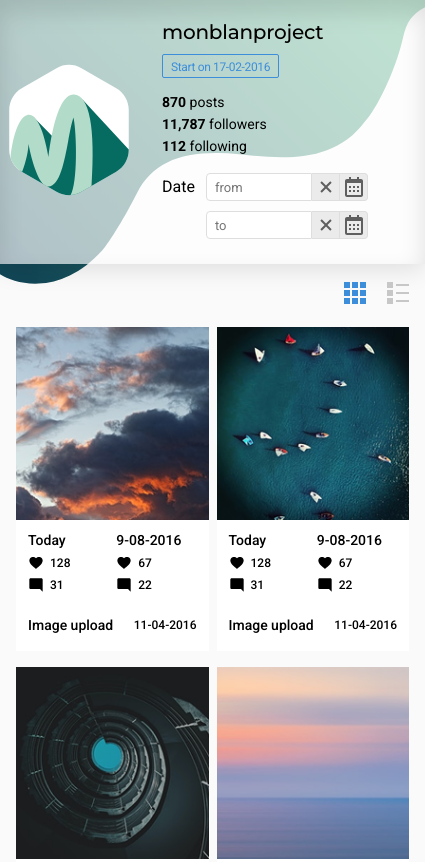
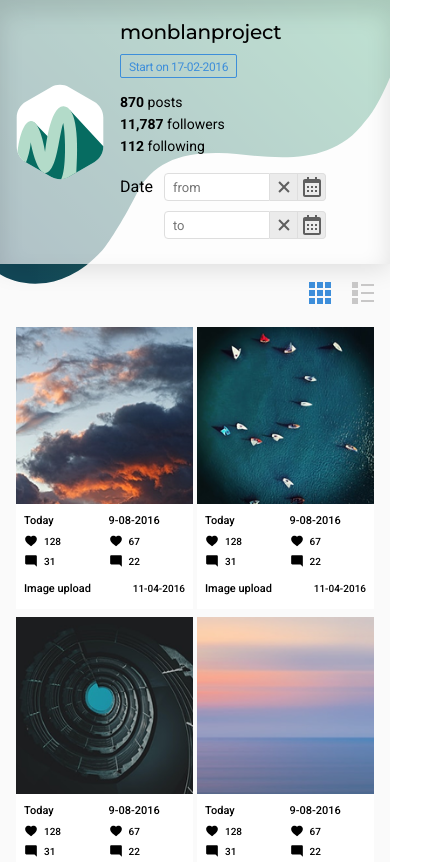
Before and after one commit to Zidfut/webspark, a website built with Vite: page index.html in a window 390 px wide. Shown: the top 862 px of the page, 425 px wide, since content can reach past the window. Built offline with nearby package versions, Linux system fonts and the light colour scheme; what air-datepicker would draw is missing.

Commit message:
update mobile

```diff
--- a/src/style.scss
+++ b/src/style.scss
@@ -14,7 +14,7 @@ html, body {
     padding: 0;
     margin: 0;
     font-family: var(--font-family);
-    min-width: 425px;
+    min-width: 320px;
 }
 
 
@@ -115,7 +115,20 @@ html, body {
         }
 
         @media(max-width: 576px) {
+            padding-inline: 10px;
+            gap: 10px;
             align-items: center;
+        }
+    }
+
+    &__logo {
+        @media(max-width: 576px) {
+            max-width: 100px;
+
+            img {
+                display: block;
+                width: 100%;
+            }
         }
     }
 
@@ -230,10 +243,14 @@ html, body {
                 display: flex;
                 align-items: center;
 
+                @media(max-width: 576px) {
+                    height: 64px;
+                }
+
                 &-img {
                     display: block;
-                    height: 86px;
-                    width: 86px;
+                    height: 100%;
+                    aspect-ratio: 1;
                 }
 
                 &-wrap {
@@ -244,6 +261,10 @@ html, body {
 
                     @media(max-width: 768px) {
                         padding: 11px 16px;
+                    }
+
+                    @media(max-width: 576px) {
+                        padding: 10px;
                     }
                 }
             }
@@ -269,6 +290,12 @@ html, body {
                         gap: 6px;
                     }
                 }
+
+                &-text {
+                    @media(max-width: 576px) {
+                        font-size: 10px;
+                    }
+                }
             }
 
         }
@@ -281,6 +308,16 @@ html, body {
             );
             column-gap: 8px;
             row-gap: 16px;
+
+            @media(max-width: 576px) {
+                grid-template-columns: repeat(
+                    auto-fit,
+                    minmax(140px, 1fr)
+                );
+
+                column-gap: 4px;
+                row-gap: 8px;
+            }
 
             .list__card {
 
@@ -298,6 +335,11 @@ html, body {
                     justify-content: flex-start;
                     column-gap: 8px;
                     row-gap: 24px;
+
+                    @media(max-width: 576px) {
+                        padding: 10px 8px 14px;
+                        row-gap: 14px;
+                    }
                 }
             }
 
@@ -309,10 +351,18 @@ html, body {
 
                 .card__item-label {
                     font-size: 14px;
+
+                    @media(max-width: 576px) {
+                        font-size: 11px;
+                    }
                 }
 
                 .card__item-text {
                     font-size: 12px;
+
+                    @media(max-width: 576px) {
+                        font-size: 10px;
+                    }
                 }
 
                 &:not(.uploaded){
@@ -352,6 +402,10 @@ html, body {
         @media(max-width: 768px) {
             font-size: 14px;
         }
+
+        @media(max-width: 576px) {
+            font-size: 11px;
+        }
     }
 
     &-detail {
@@ -365,6 +419,10 @@ html, body {
 
         @media(max-width: 768px) {
             font-size: 12px;
+        }
+
+        @media(max-width: 576px) {
+            font-size: 10px;
         }
     }
 
@@ -381,6 +439,11 @@ html, body {
         @media(max-width: 768px) {
             width: 16px;
             height: 16px;
+        }
+
+        @media(max-width: 576px) {
+            width: 14px;
+            height: 14px;
         }
 
         &.icon-heart {
```
